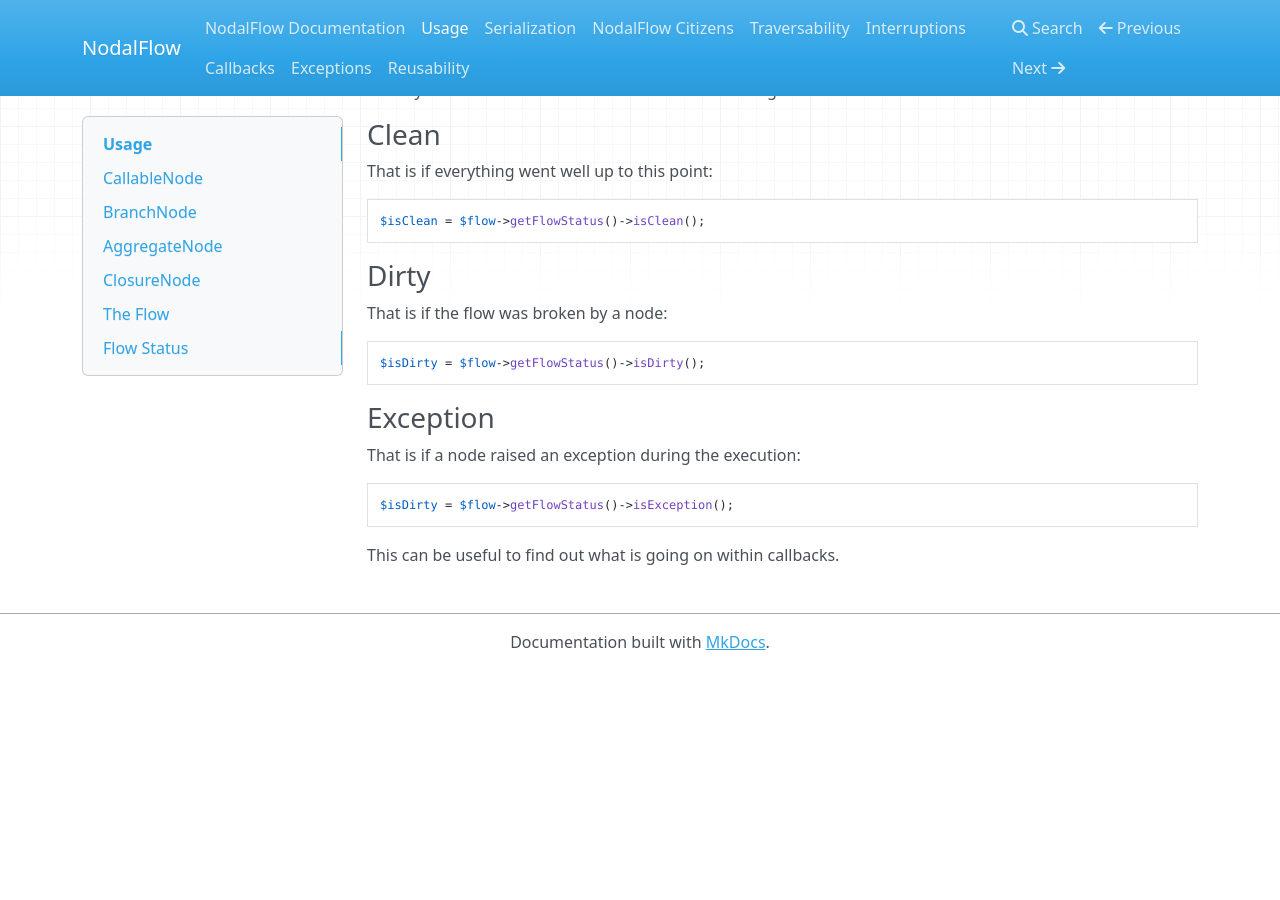
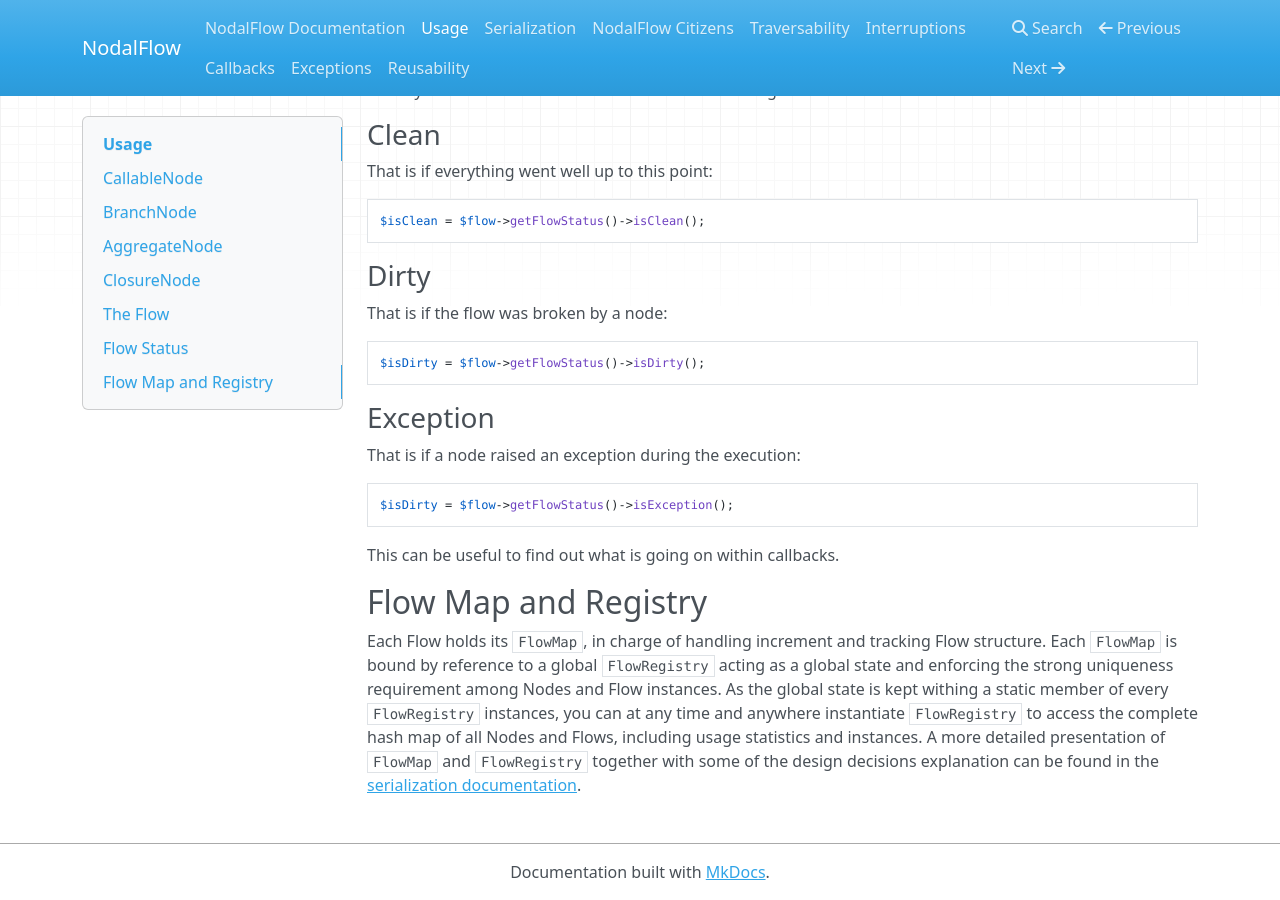
Before and after one commit to fab2s/NodalFlow, an MkDocs documentation site: the page built from docs/usage.md, in a window 1280 px wide and 900 px high, scrolled down 2663 px. Built offline with MkDocs 1.6.1, drawn with Linux system fonts in a browser that asks for light colours; nearby versions of some CDN libraries; old or Windows-style settings are respelled for this version of MkDocs; before the commit the page ends 3333 px from its top, so only the background shows below that.

Commit message:
a word about FlowMap and FlowRegistry

````diff
--- a/docs/usage.md
+++ b/docs/usage.md
@@ -163,3 +163,7 @@ $isDirty = $flow->getFlowStatus()->isException();
 ```
 
 This can be useful to find out what is going on within callbacks.
+
+## Flow Map and Registry
+
+Each Flow holds its `FlowMap`, in charge of handling increment and tracking Flow structure. Each `FlowMap` is bound by reference to a global `FlowRegistry` acting as a global state and enforcing the strong uniqueness requirement among Nodes and Flow instances. As the global state is kept withing a static member of every `FlowRegistry` instances, you can at any time and anywhere instantiate `FlowRegistry` to access the complete hash map of all Nodes and Flows, including usage statistics and instances. A more detailed presentation of `FlowMap` and `FlowRegistry` together with some of the design decisions explanation can be found in the [serialization documentation](https://github.com/fab2s/NodalFlow/blob/master/docs/serialization.md).
````
